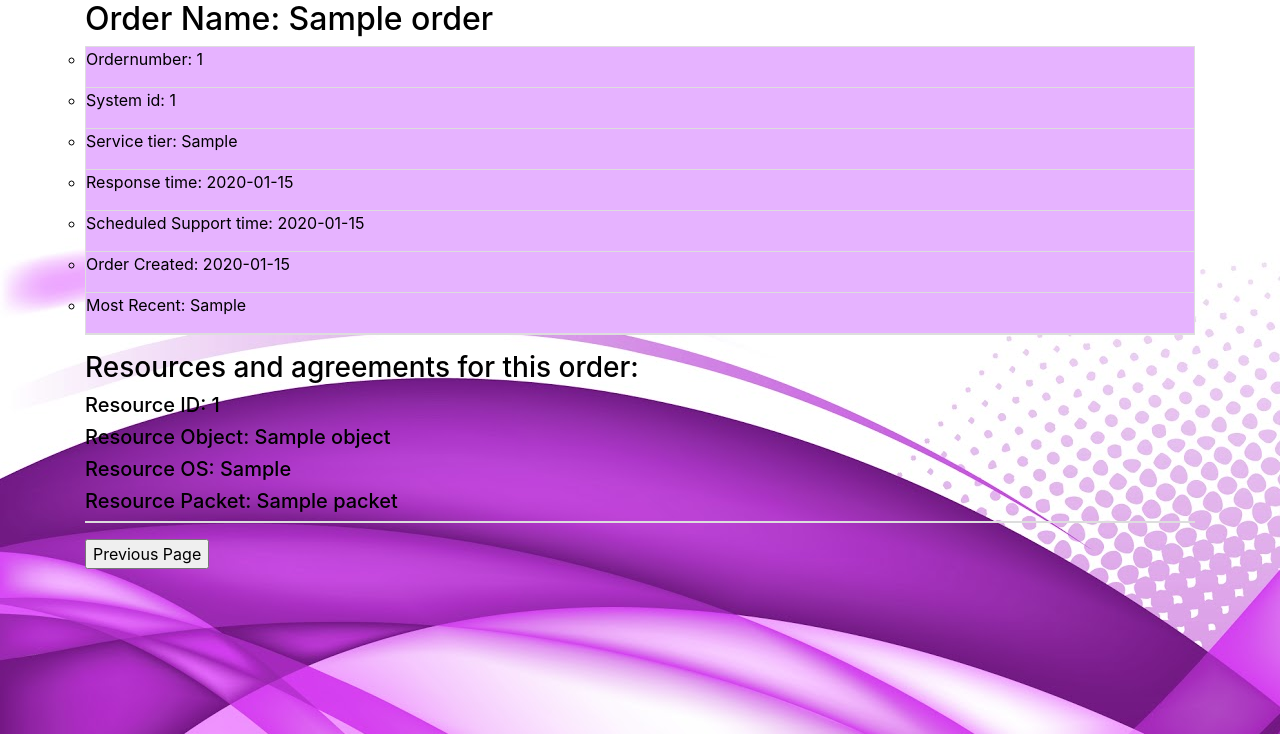
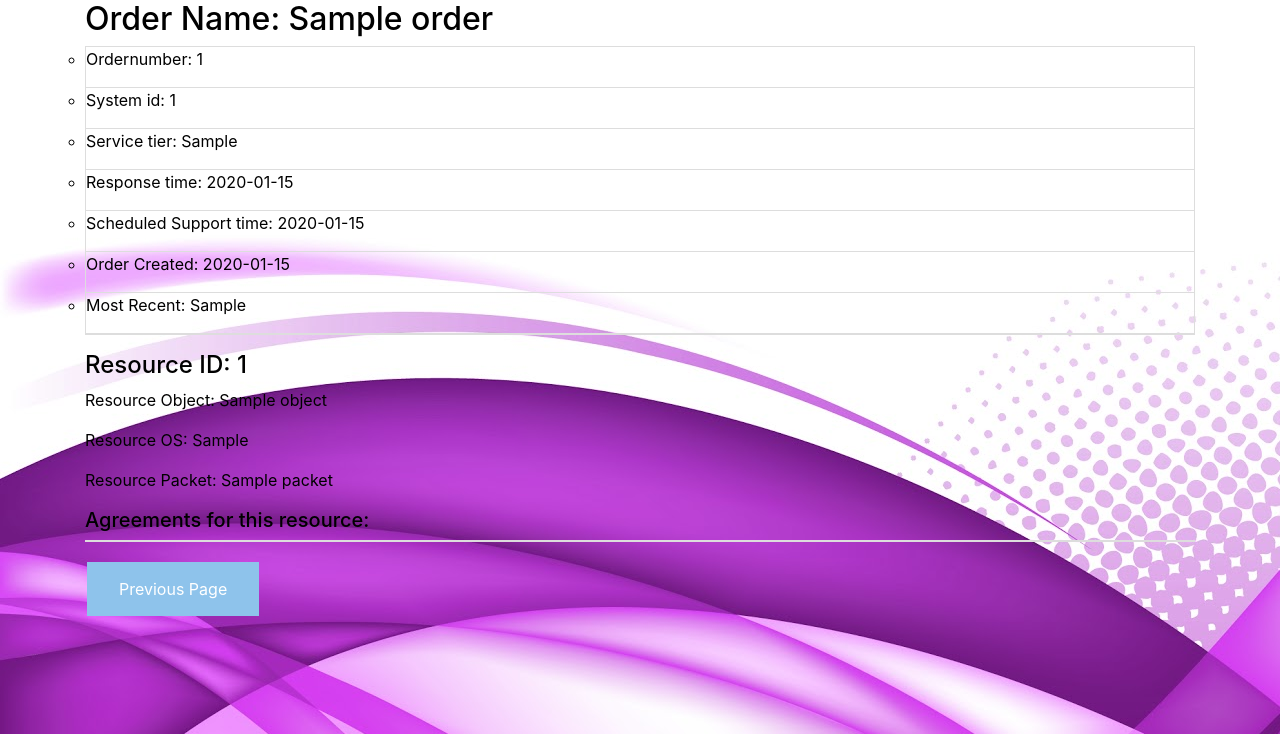
Before and after one commit to fiskmoz/Service-portal, a Django app: template forms/templates/OrderDetail.html in a window 1280 px wide. Shown: the part 66-800 px from the top of the page. Run offline with Django 3.2, Linux system fonts and the light colour scheme; tables that the repository leaves empty hold one stand-in row (values such as "Sample post"); the template is opened without the code that fills it: values that come from a table or form of the project are taken from there, most other values are stand-ins (such as "Sample title", 1, 10 or a date in 2020); some libraries are stand-ins or nearby versions.

Commit message:
Redesign of buttons and text

```diff
--- a/forms/static/forms/style.css
+++ b/forms/static/forms/style.css
@@ -7,7 +7,6 @@ body{
 
 ol {
 	list-style: Circle;
-	background: #e6b3ff;
 	padding: 0;
 	border: 1px solid #ddd;
 }
@@ -19,6 +18,32 @@ ol li {
 
 ol li:last-child {
 	border-bottom: : none
+}
+
+input[type="button"]{
+  background-color: #8ec3eb;
+  border: none;
+  color: white;
+  padding: 15px 32px;
+  text-align: center;
+  text-decoration: none;
+  display: inline-block;
+  font-size: 16px;
+  margin: 4px 2px;
+  cursor: pointer;
+}
+
+input[type=submit]{
+  background-color: #8ec3eb;
+  border: none;
+  color: white;
+  padding: 15px 32px;
+  text-align: center;
+  text-decoration: none;
+  display: inline-block;
+  font-size: 16px;
+  margin: 4px 2px;
+  cursor: pointer;
 }
 
 input[type="checkbox"] {
--- a/forms/templates/CreateForm.html
+++ b/forms/templates/CreateForm.html
@@ -26,12 +26,9 @@
   <input type="radio" name="ServiceTime" value="Monday to Sunday, 8am to 6pm" disabled> Monday to Sunday, 8am to 6pm<br>
   <input type="radio" name="ServiceTime" value="Monday to Friday, 8am to 6pm" required="required" disabled> Monday to Friday, 8am to 6pm<br><br>
   <!--<input type="submit"> -->
-  <button type="button" onclick="checkOrderName('{{username}}')">Submit</button>
+  <input type="button" onclick="checkOrderName('{{username}}')" value="Submit"></button>
   <!--		<button type="button" onclick = "checkSystemId()">Submit</button> -->
 </form>
-<ol>
-  <li> <a href="{% url 'contractpage' %}">Test for Contractpage</a> </li>
-</ol>
 
 
 
--- a/forms/templates/OrderDetail.html
+++ b/forms/templates/OrderDetail.html
@@ -26,12 +26,12 @@
     <p> Most Recent: {{ order.MostRecent }} </p>
   </li>
 </ol>
-<h3> Resources and agreements for this order: </h3>
 {% for resource in resources %}
-<h5> Resource ID: {{ resource.ResourceID }} </h5>
-<h5> Resource Object: {{ resource.Object }} </h5>
-<h5> Resource OS: {{ resource.OS }} </h5>
-<h5> Resource Packet: {{ resource.Packet }} </h5>
+<h4> Resource ID: {{ resource.ResourceID }} </h4>
+<p> Resource Object: {{ resource.Object }} </p>
+<p> Resource OS: {{ resource.OS }} </p>
+<p> Resource Packet: {{ resource.Packet }} </p>
+<h5> Agreements for this resource: </h5>
 <ol>
   {% for agreement in agreements %}
   {% if agreement.ResourceID in resource.ResourceID %}
@@ -43,9 +43,9 @@
 </ol>
 {% endfor %}
 {% if order.MostRecent == "TRUE" %}
-<ol>
-  <p><a href="{% url 'editform' order.id %}">Edit this order</a></p>
-  <ol>
-    {% endif %}
+<form action="{% url 'editform' order.id %}">
+    <input type="submit" value="Edit this form" />
+</form>
+{% endif %}
 
-    {% endblock %}
+{% endblock %}
```
